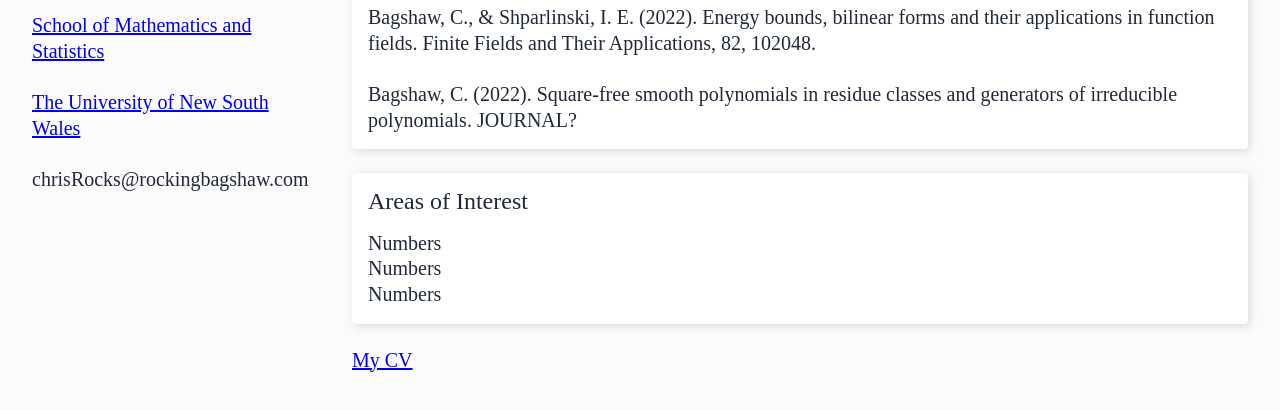
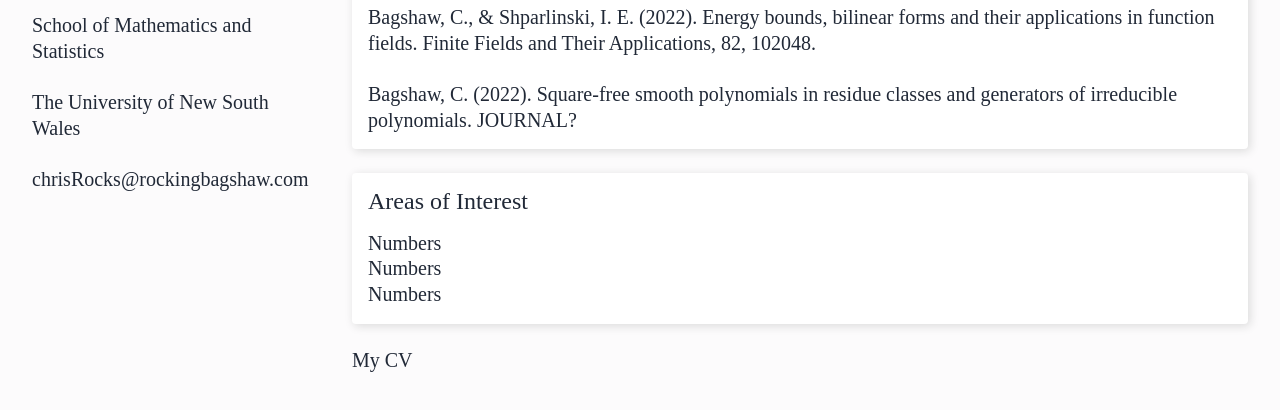
Before and after one commit to valgardson/bagshaw, a plain HTML site: page index.html in a window 1280 px wide. Shown: the part 390-800 px from the top of the page. Drawn offline with Linux system fonts and the light colour scheme.

Commit message:
Update styles.css

```diff
--- a/styles.css
+++ b/styles.css
@@ -26,6 +26,12 @@ body {
   background: #FCFBFC;
   color: #212937;
 }
+
+a {
+  text-decoration: none;
+  color: #212937;
+}
+
 .content {
   display: flex;
 
```
